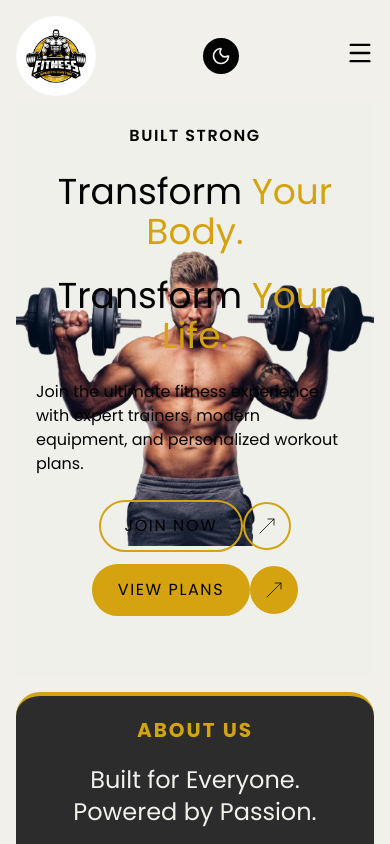
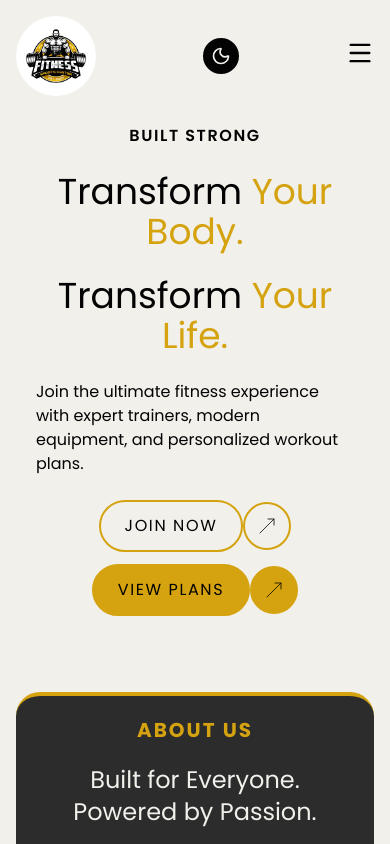
Before and after one commit to Navodi99/gym-website-nextjs, a Next.js app: page / in a window 390 px wide. Shown: the top 844 px of the page. Built offline with nearby package versions, Linux system fonts and the light colour scheme.

Commit message:
remove image in mobile view

```diff
--- a/src/app/(components)/sections/hero/HeroSection.jsx
+++ b/src/app/(components)/sections/hero/HeroSection.jsx
@@ -15,12 +15,6 @@ const HeroSection = () => {
       className={clsx(
         "flex items-center justify-between p-5 my-15",
         "max-sm:flex-col max-sm:my-2",
-        "max-sm:bg-[url('/images/hero.png')]",
-        "max-sm:bg-size-[420px]",
-        "max-sm:bg-center max-sm:bg-no-repeat",
-        "max-sm:relative",
-        "max-sm:bg-(--background)/60",
-        "max-sm:bg-blend-darken",
       )}
     >
       <motion.div className="pb-10 flex flex-col" variants={container}>
```
